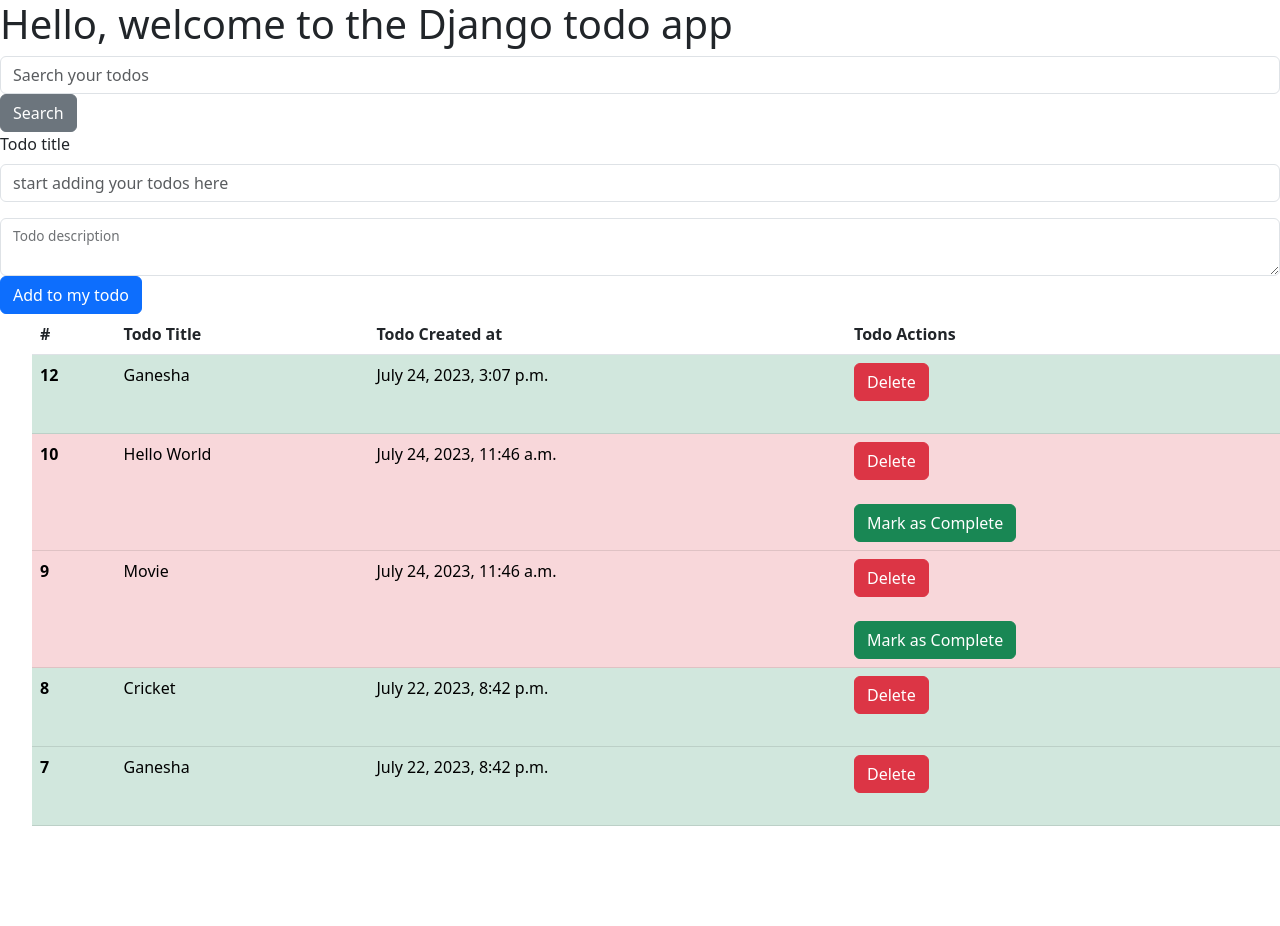
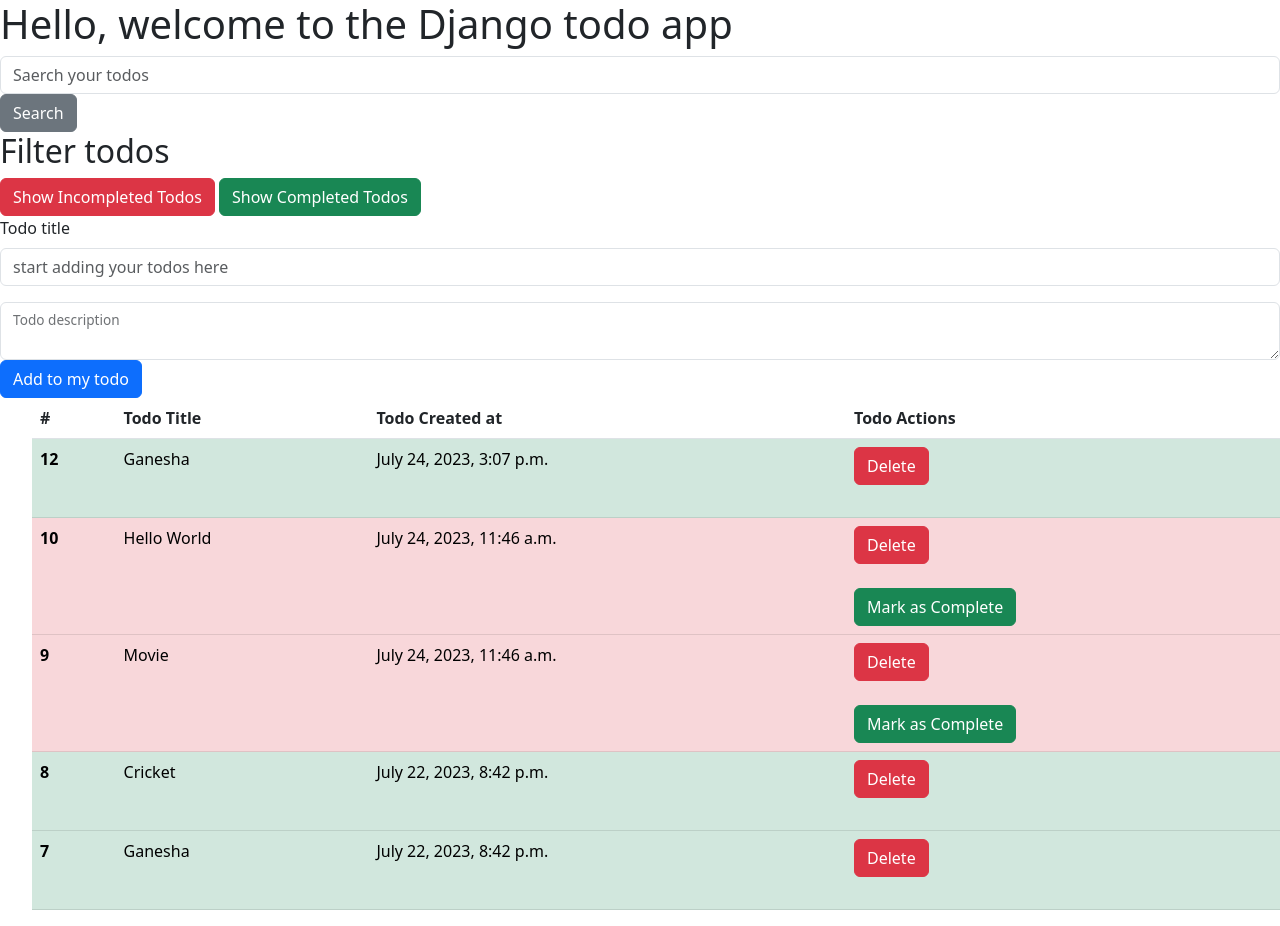
Before and after one commit to vamsigitlab/Django-basics-repo, a Django app: page /todos/list/ in a window 1280 px wide. Before the commit the page ends 826 px from the top, so only its background shows below. Run offline with Django 3.2, Linux system fonts and the light colour scheme; data comes from the database, SQL or seed files in the repository; both versions use the stored data as it was after the commit.

Commit message:
Added some filter for the complete and incompleted tasks

```diff
--- a/todo_app/templates/list.html
+++ b/todo_app/templates/list.html
@@ -11,6 +11,11 @@
     <form method="GET" action="{% url 'todo_list_view' %}">
       <input type="text" class="form-control" id="search" placeholder="Saerch your todos" name="search">
       <button type="submit" class="btn btn-secondary">Search</button>
+    </form>
+    <h2>Filter todos</h2>
+    <form method="GET" action="{% url 'todo_list_view' %}">
+    <a class="btn btn-danger" href="/todos/list?status=0">Show Incompleted Todos</a>
+    <a class="btn btn-success" href="/todos/list?status=1">Show Completed Todos</a>
     </form>
     <form method="POST" action="{% url 'todo_create_view' %}">
         {% csrf_token %}
--- a/todo_app/views.py
+++ b/todo_app/views.py
@@ -5,9 +5,12 @@
 
 def list_view(request):
     search_string = request.GET.get('search', "")
+    status = request.GET.get('status', "")
     todo_list = Todo.objects.all().order_by("-created_at")
     if search_string != "":
         todo_list = todo_list.filter(title__icontains=search_string)
+    if status!="":
+        todo_list = todo_list.filter(completed=status)
     data = {
         "todo_list": todo_list
     }
```
Also changed, not shown: db.sqlite3.
